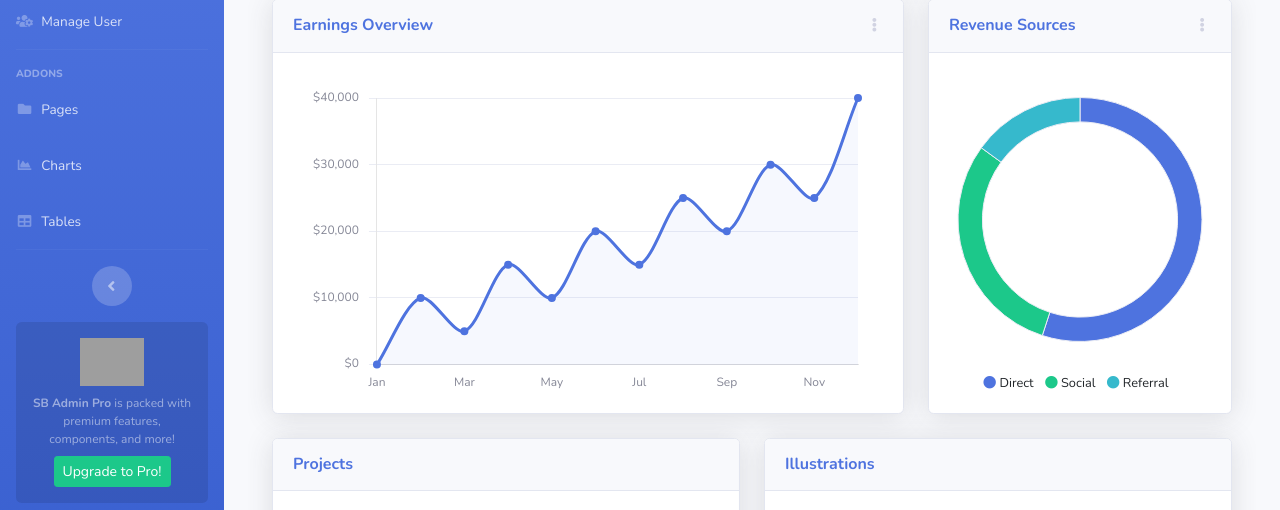
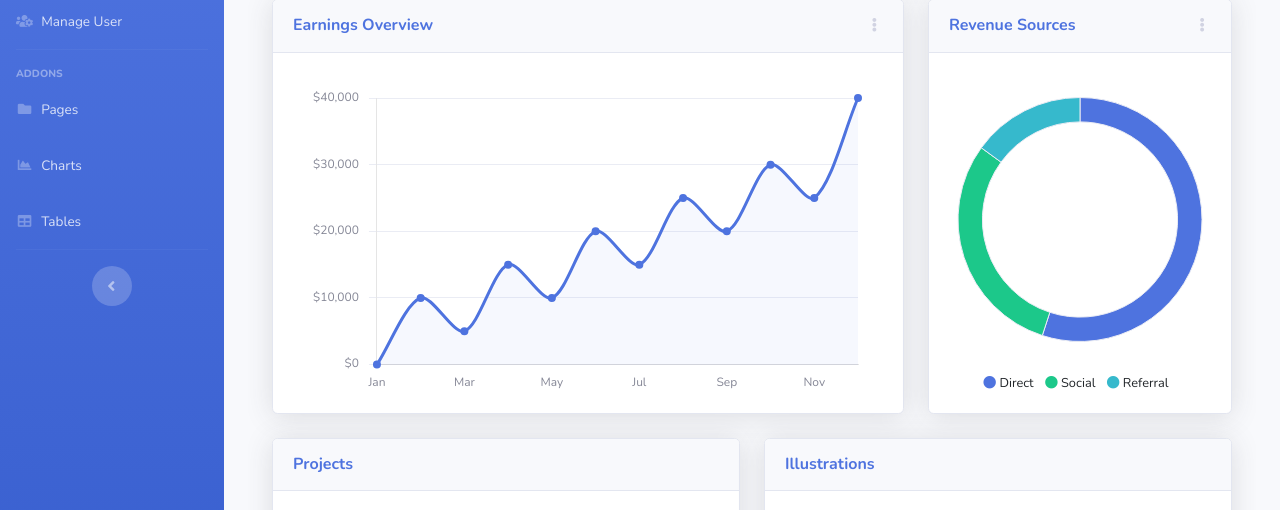
Before and after one commit to chrisneetcode/ivs, a PHP site: page /ivs/ in a window 1280 px wide. Shown: the part 279-789 px from the top of the page. Run offline with PHP 8.4, Linux system fonts and the light colour scheme; a user stored in the database is signed in; some libraries are stand-ins or nearby versions; grey boxes are pictures that could not be loaded.

Commit message:
Removed the footer of sidebar

```diff
--- a/includes/sidebar.php
+++ b/includes/sidebar.php
@@ -118,13 +118,6 @@
             <div class="text-center d-none d-md-inline">
                 <button class="rounded-circle border-0" id="sidebarToggle"></button>
             </div>
-
-            <!-- Sidebar Message -->
-            <div class="sidebar-card d-none d-lg-flex">
-                <img class="sidebar-card-illustration mb-2" src="img/undraw_rocket.svg" alt="...">
-                <p class="text-center mb-2"><strong>SB Admin Pro</strong> is packed with premium features, components, and more!</p>
-                <a class="btn btn-success btn-sm" href="https://startbootstrap.com/theme/sb-admin-pro">Upgrade to Pro!</a>
-            </div>
-
+            <!-- Footer 2nd Page Can add here -->
         </ul>
         <!-- End of Sidebar -->
```
